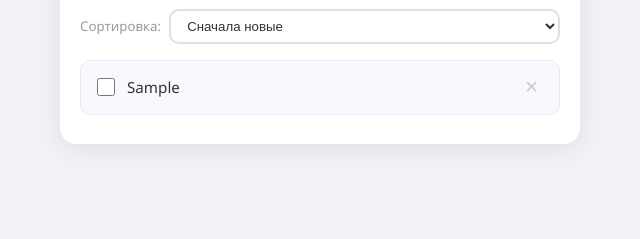
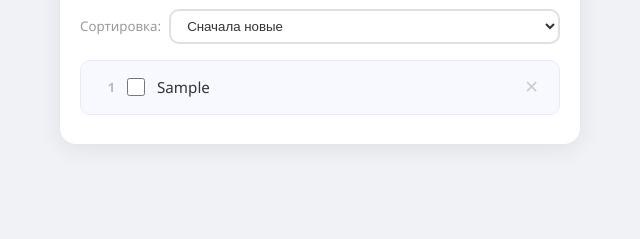
Before and after one commit to Kirill1959/Todo-List, a plain HTML site: page index.html in a window 1280 px wide. Both pictures are taken after typing "Sample" into the empty fields and a click on the button "Добавить". Shown: the part 234-473 px from the top of the page, 320-960 px from the left. Drawn offline with Linux system fonts and the light colour scheme.

Commit message:
add task numbering

```diff
--- a/app.js
+++ b/app.js
@@ -79,6 +79,7 @@
       const li = document.createElement('li');
       li.className = 'task-item' + (task.done ? ' done' : '');
       li.innerHTML = `
+        <span class="task-num">${sorted.indexOf(task) + 1}</span>
         <input type="checkbox" ${task.done ? 'checked' : ''} />
         <span class="task-text">${escapeHTML(task.text)}</span>
         <button class="delete-btn" title="Удалить">✕</button>
--- a/style.css
+++ b/style.css
@@ -170,6 +170,15 @@
   line-height: 1;
 }
 
+.task-num {
+  font-size: 0.8rem;
+  color: #bbb;
+  font-weight: 600;
+  min-width: 18px;
+  text-align: right;
+  flex-shrink: 0;
+}
+
 .delete-btn:hover { color: #e74c3c; background: #ffeaea; }
 
 .empty-msg {
```
